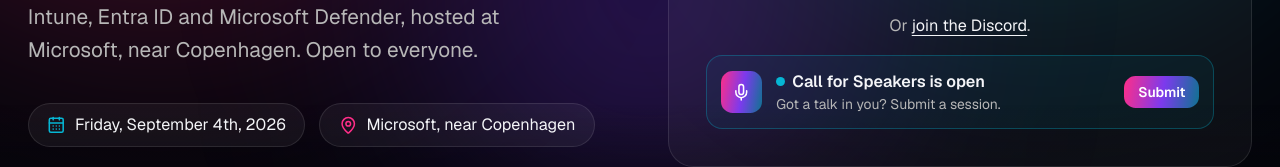
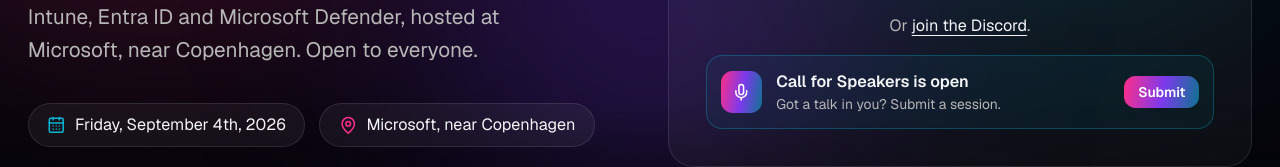
Before and after one commit to Microsoft-EMS-Community/msems-landing, a Next.js app: page / in a window 1280 px wide. Shown: the part 493-660 px from the top of the page. Built offline with nearby package versions, Linux system fonts and the light colour scheme; no server answers; the database is empty.

Commit message:
style(hero): drop the pulsing dot on the CFS card (icon + text already signal it)

```diff
--- a/src/app/page.tsx
+++ b/src/app/page.tsx
@@ -189,11 +189,7 @@ export default async function Home() {
                       <Mic className="size-4 text-white" />
                     </span>
                     <div className="min-w-0 flex-1 text-left">
-                      <p className="flex items-center gap-1.5 text-sm font-semibold">
-                        <span className="relative flex size-2 shrink-0">
-                          <span className="absolute inline-flex size-full animate-ping rounded-full bg-brand-teal opacity-75" />
-                          <span className="relative inline-flex size-2 rounded-full bg-brand-teal" />
-                        </span>
+                      <p className="text-sm font-semibold">
                         Call for Speakers is open
                       </p>
                       <p className="mt-0.5 text-xs text-muted-foreground">
```
